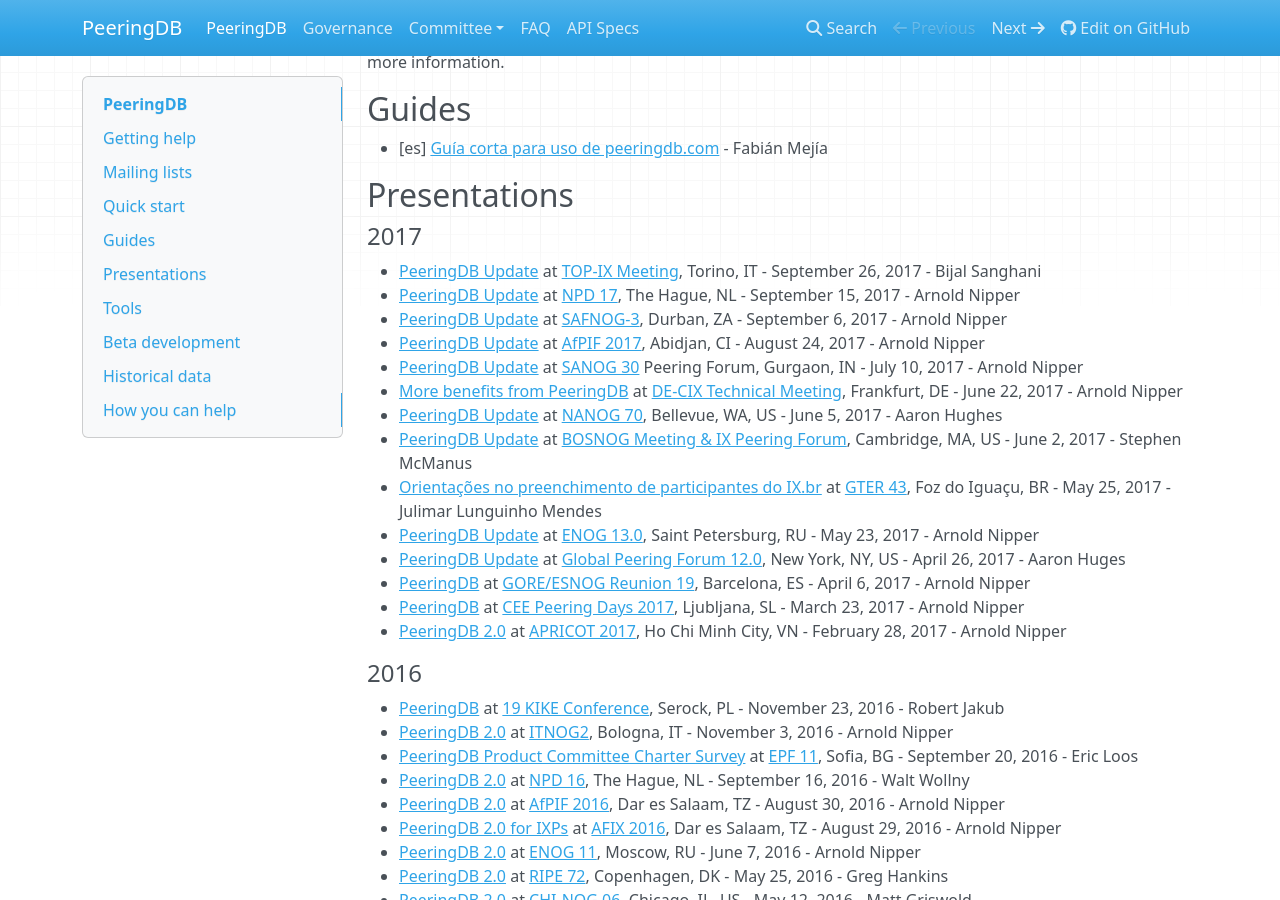
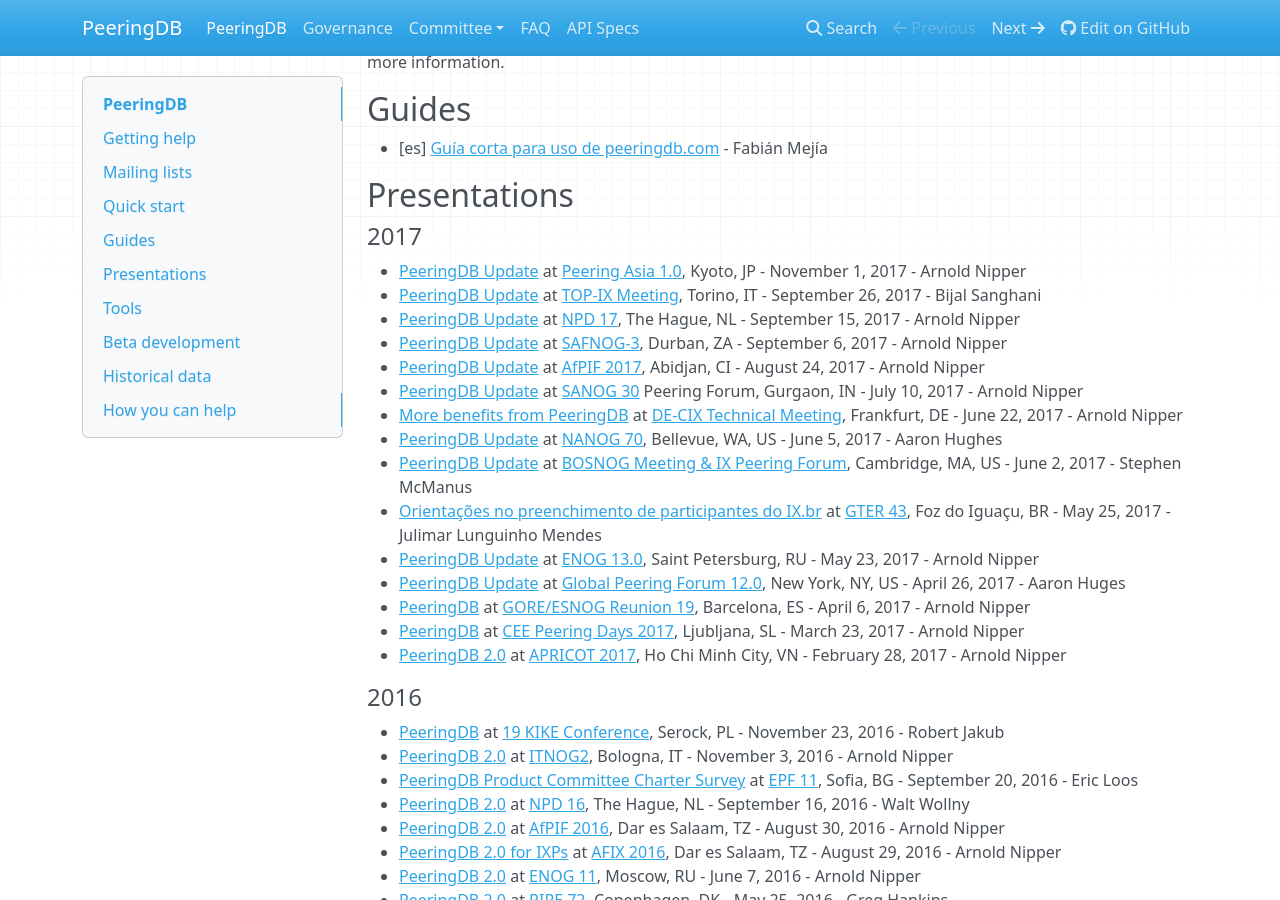
Before and after one commit to peeringdb/docs, an MkDocs documentation site: the page built from docs/index.md, in a window 1280 px wide and 900 px high, scrolled down 1136 px. Built offline with MkDocs 1.6.1, drawn with Linux system fonts in a browser that asks for light colours; nearby versions of some CDN libraries; old or Windows-style settings are respelled for this version of MkDocs.

Commit message:
Added Peering Asia 1.0 presentation.

```diff
--- a/docs/index.md
+++ b/docs/index.md
@@ -52,6 +52,7 @@
 
 #### 2017
 
+- [PeeringDB Update](presentation/20171101-Peering-Asia-nipper.pdf) at [Peering Asia 1.0](http://peeringasia.com/), Kyoto, JP - November 1, 2017 - Arnold Nipper
 - [PeeringDB Update](presentation/20170926-topix-meeting-sanghani.pdf) at [TOP-IX Meeting](https://www.top-ix.org/en/2017/07/31/104342/), Torino, IT - September 26, 2017 - Bijal Sanghani
 - [PeeringDB Update](presentation/20170915-Neutral-Peering-Day-2017-nipper.pdf) at [NPD 17](https://neutralpeeringdays.net/#Program), The Hague, NL - September 15, 2017 - Arnold Nipper
 - [PeeringDB Update](presentation/20170906-SAFNOG-3-nipper.pdf) at [SAFNOG-3](http://www.safnog.org/safnog-3-with-iweek-in-durban), Durban, ZA - September 6, 2017 - Arnold Nipper
```
Also changed, not shown: 1 other file.
